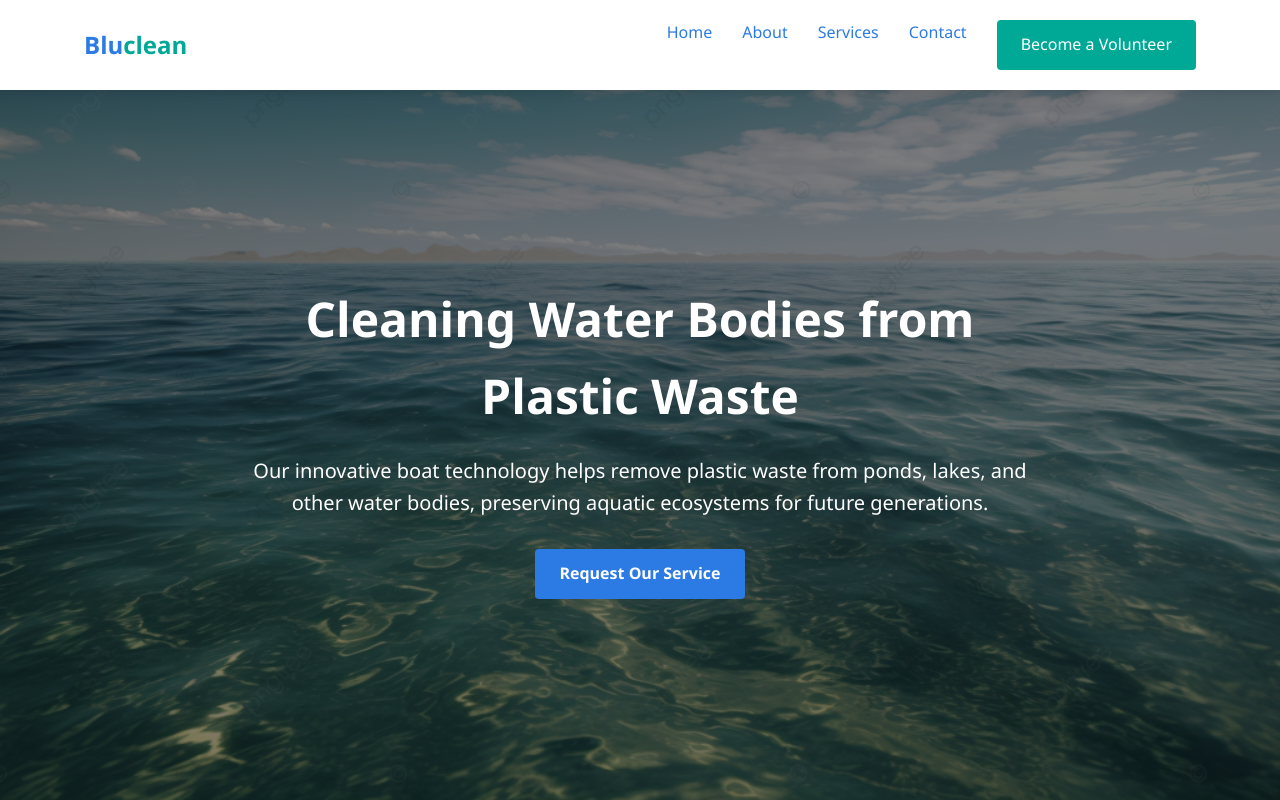
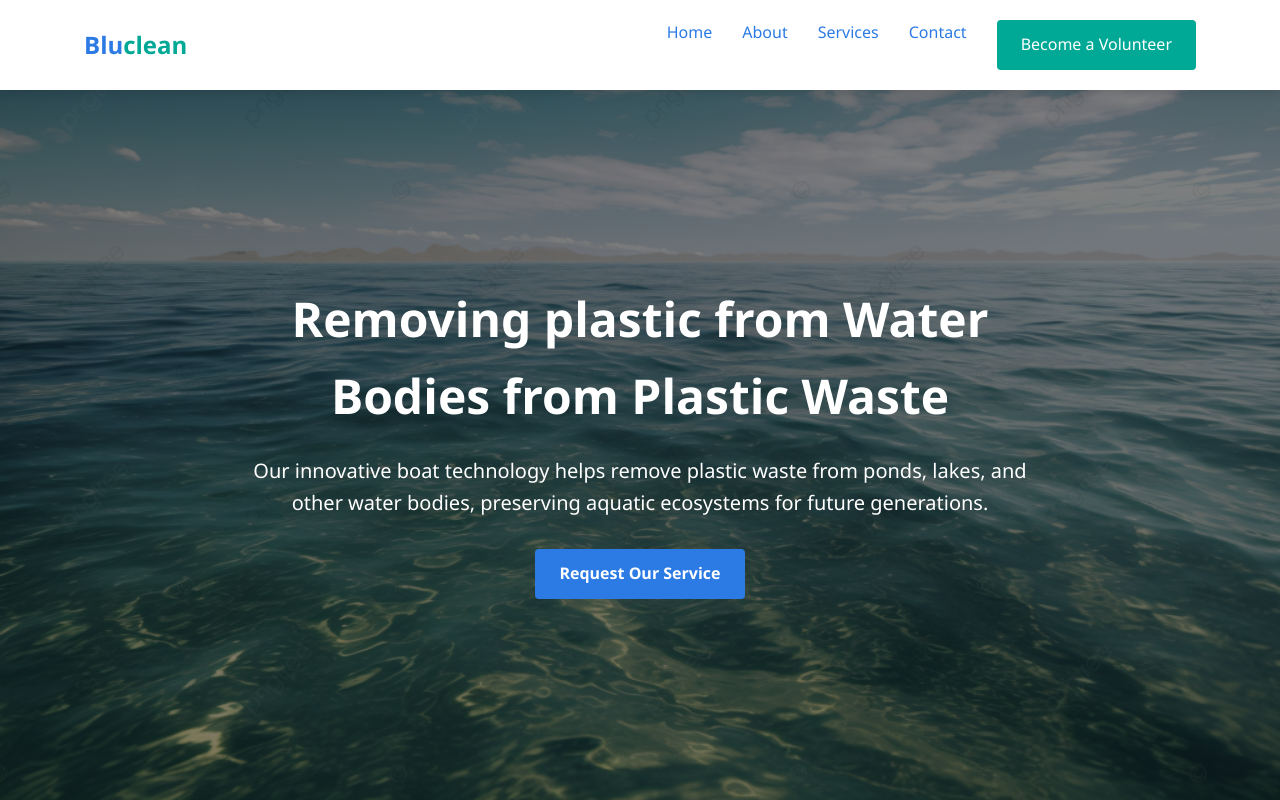
Before and after one commit to Shamruthsri/bluclean-plastic-remover-website, a plain HTML site: page index.html in a window 1280 px wide. Shown: the top 800 px of the page. Drawn offline with Linux system fonts and the light colour scheme.

```diff
--- a/index.html
+++ b/index.html
@@ -35,7 +35,7 @@
     <section class="hero" id="home">
       <div class="container">
         <div class="hero-content">
-          <h1>Cleaning Water Bodies from Plastic Waste</h1>
+          <h1>Removing plastic from Water Bodies from Plastic Waste</h1>
           <p>
             Our innovative boat technology helps remove plastic waste from
             ponds, lakes, and other water bodies, preserving aquatic ecosystems
```
